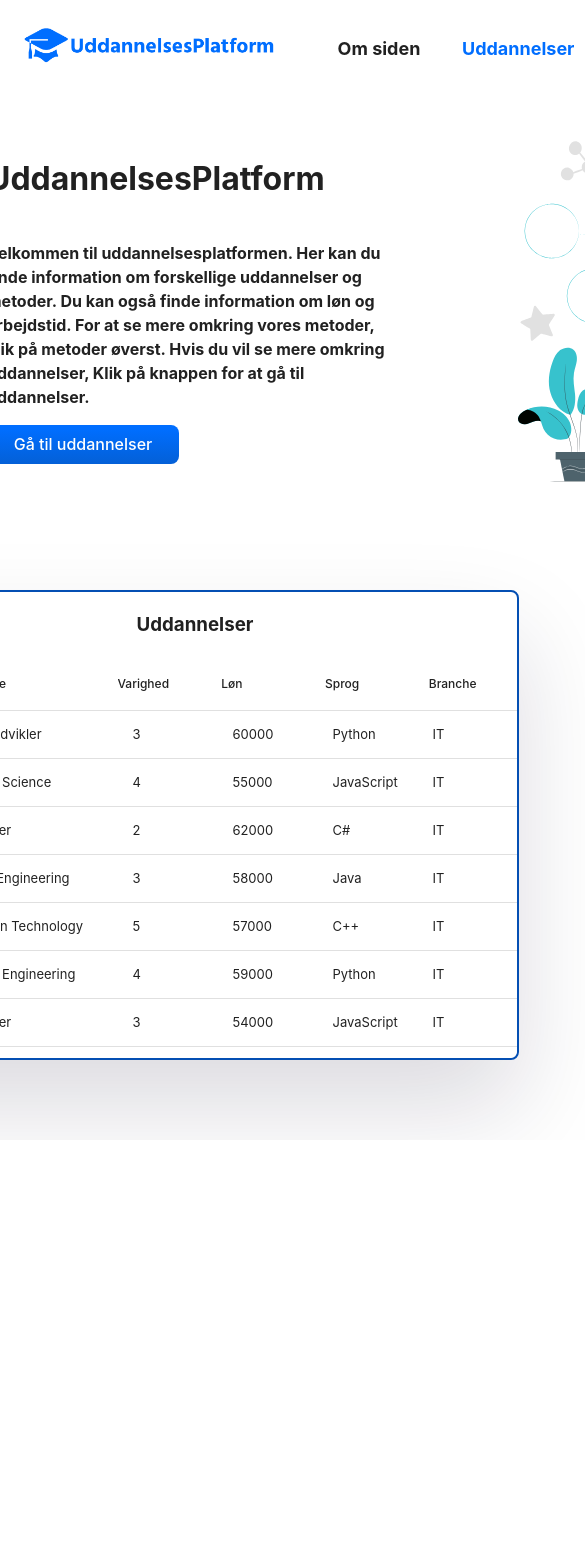
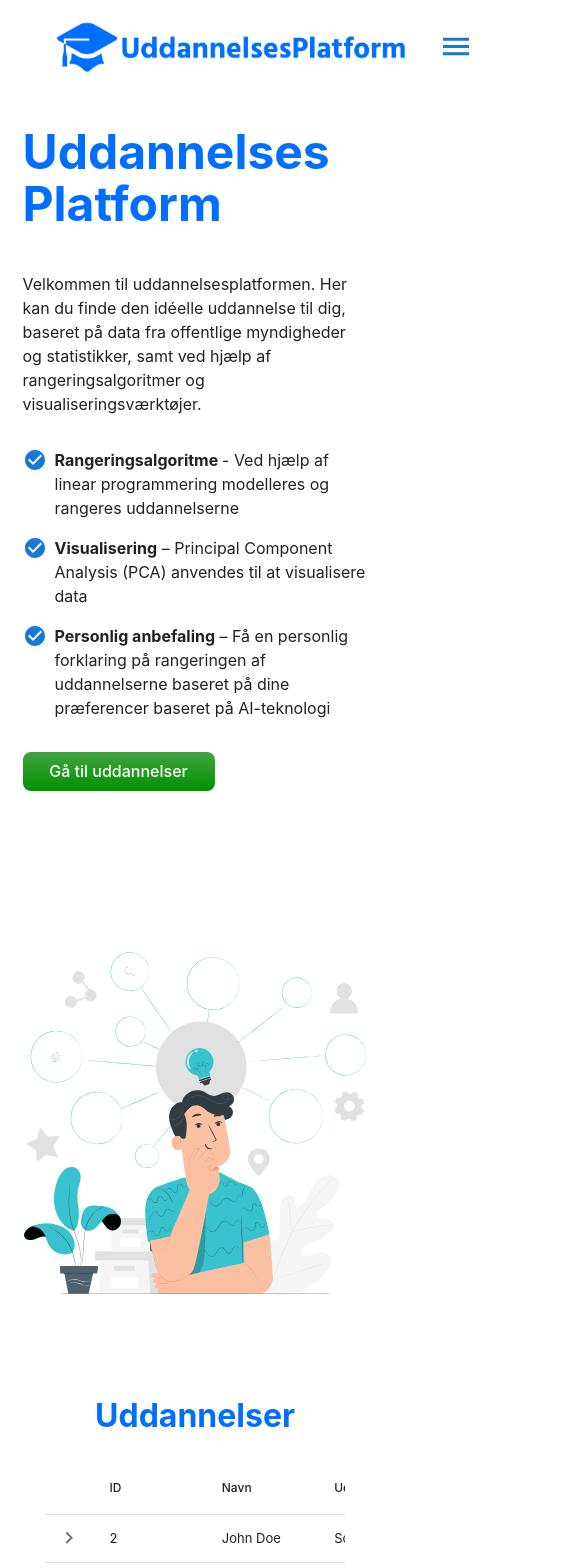
Before and after one commit to P2-API/Education-Platform, a React (Vite) app: page / in a window 390 px wide. Shown: the top 1568 px of the page, 585 px wide, since content can reach past the window. Before the commit the page ends 1140 px from the top, so only its background shows below. Built offline with nearby package versions, Linux system fonts and the light colour scheme.

Commit message:
Opdatering af frontend - mobilvenlig

```diff
--- a/Frontend/components/Navbar.tsx
+++ b/Frontend/components/Navbar.tsx
@@ -1,34 +1,88 @@
 import Logo from "../assets/logo.png";
 import { Link, useLocation } from "react-router-dom";
-
+import { useMediaQuery } from "@mui/material";
+import { useState } from "react";
+import Drawer from "@mui/material/Drawer";
+import MenuIcon from "@mui/icons-material/Menu";
 const Navbar = () => {
   const path = useLocation().pathname;
+  const [open, setOpen] = useState(false);
+  const toggleDrawer = (newOpen: boolean) => () => {
+    setOpen(newOpen);
+  };
+
+  const showNavbar = useMediaQuery("(min-width:850px)");
+
+  const drawerList = (
+    <div
+      style={{
+        width: 250,
+        minWidth: "150px",
+        display: "flex",
+        flexDirection: "column",
+      }}
+    >
+      <li
+        style={{
+          color: path === "/about" ? "#006eff" : undefined,
+          fontSize: "x-large",
+        }}
+      >
+        <Link to="/about" onClick={toggleDrawer(false)}>
+          Om siden
+        </Link>
+      </li>
+      <li
+        style={{
+          color: path === "/" ? "#006eff" : undefined,
+          fontSize: "x-large",
+        }}
+      >
+        <Link to="/" onClick={toggleDrawer(false)}>
+          Uddannelser
+        </Link>
+      </li>
+      <li
+        style={{
+          color: path === "/methods" ? "#006eff" : undefined,
+          fontSize: "x-large",
+        }}
+      >
+        <Link to="/methods" onClick={toggleDrawer(false)}>
+          Metoder
+        </Link>
+      </li>
+    </div>
+  );
+
   return (
     <div
       style={{
         display: "flex",
         justifyContent: "space-between",
         alignItems: "center",
-        height: "5em",
-        marginRight: "1em",
-        marginLeft: "1em",
+        height: "8%",
+        marginLeft: "3em",
+        marginTop: "1em",
       }}
     >
-      <div style={{ width: "15%", minWidth: "250px", alignItems: "center" }}>
+      <div style={{ width: "15%", minWidth: "350px", alignItems: "center" }}>
         <img
-          style={{ width: "100%", minWidth: "250px" }}
+          style={{ width: "100%", minWidth: "350px" }}
           height={"auto"}
           src={Logo}
           className="logo"
           alt="Logo"
         />
       </div>
+      {showNavbar ? (
         <ul
           style={{
             display: "flex",
             justifyContent: "space-evenly",
-          width: "25%",
-          minWidth: "400px",
+            width: "35%",
+            minWidth: "500px",
+            alignItems: "end",
           }}
         >
           <li
@@ -36,6 +90,7 @@ const Navbar = () => {
               marginLeft: "1em",
               marginRight: "1em",
               color: path === "/about" ? "#006eff" : undefined,
+              fontSize: "22px",
             }}
           >
             <Link to="/about">Om siden</Link>
@@ -45,6 +100,7 @@ const Navbar = () => {
               marginLeft: "1em",
               marginRight: "1em",
               color: path === "/" ? "#006eff" : undefined,
+              fontSize: "22px",
             }}
           >
             <Link to="/">Uddannelser</Link>
@@ -54,16 +110,30 @@ const Navbar = () => {
               marginLeft: "1em",
               marginRight: "1em",
               color: path === "/methods" ? "#006eff" : undefined,
+              fontSize: "22px",
             }}
           >
             <Link to="/methods">Metoder</Link>
           </li>
         </ul>
-      <div style={{ width: "20%", minWidth: "160px", textAlign: "right" }}>
-        <button className="primary-button" style={{ minWidth: "118px" }}>
-          Læs mere
-        </button>
+      ) : (
+        <div>
+          <MenuIcon
+            sx={{ minWidth: "100px" }}
+            fontSize="large"
+            color="primary"
+            onClick={toggleDrawer(true)}
+          ></MenuIcon>
+          <Drawer
+            sx={{ position: "absolute" }}
+            anchor="right"
+            open={open}
+            onClose={toggleDrawer(false)}
+          >
+            {drawerList}
+          </Drawer>
         </div>
+      )}
     </div>
   );
 };
--- a/Frontend/pages/Homepage.tsx
+++ b/Frontend/pages/Homepage.tsx
@@ -3,144 +3,224 @@ import Lottie from "lottie-react";
 import animationData from "../assets/animation.json";
 import DataTable, { TableColumn } from "react-data-table-component";
 import { VscArrowCircleRight } from "react-icons/vsc";
+import CheckCircleIcon from "@mui/icons-material/CheckCircle";
+import { useTheme } from "@mui/material/styles";
+import { useMediaQuery } from "@mui/material";
 
 type DataRow = {
+  id: number;
+  name: string;
   løn: number;
   uddannelse: string;
   varighed: number;
+  arbejdstid: string;
+  alder: number;
+  erfaring: number;
   sprog: string;
-  branche: string,
 };
 
 const Homepage = () => {
   const tableRef = useRef<HTMLDivElement>(null);
+  const matches = useMediaQuery("(min-width: 800px)");
   const columns: TableColumn<DataRow>[] = [
-    { name: "Uddannelse", selector: (row) => row.uddannelse, sortable: true, minWidth: "15em" },
+    { name: "ID", selector: (row) => row.id, sortable: true },
+    { name: "Navn", selector: (row) => row.name, sortable: true },
+    { name: "Uddannelse", selector: (row) => row.uddannelse, sortable: true },
     { name: "Varighed", selector: (row) => row.varighed, sortable: true },
+    { name: "Arbejdstid", selector: (row) => row.arbejdstid, sortable: true },
     { name: "Løn", selector: (row) => row.løn, sortable: true },
+    { name: "Alder", selector: (row) => row.alder, sortable: true },
+    { name: "Erfaring", selector: (row) => row.erfaring, sortable: true },
     { name: "Sprog", selector: (row) => row.sprog, sortable: true },
-    { name: "Branche", selector: (row) => row.branche, sortable: true }
   ];
   const data: DataRow[] = [
     {
+      id: 2,
+      name: "John Doe",
       løn: 60000,
       uddannelse: "Softwareudvikler",
       varighed: 3,
+      arbejdstid: "fuldtid",
+      alder: 28,
+      erfaring: 5,
       sprog: "Python",
-      branche: "IT"
     },
     {
+      id: 3,
+      name: "Alice Jensen",
       løn: 55000,
       uddannelse: "Computer Science",
       varighed: 4,
+      arbejdstid: "deltid",
+      alder: 30,
+      erfaring: 7,
       sprog: "JavaScript",
-      branche: "IT"
     },
     {
+      id: 4,
+      name: "Emma Nielsen",
       løn: 62000,
       uddannelse: "Datamatiker",
       varighed: 2,
+      arbejdstid: "fuldtid",
+      alder: 26,
+      erfaring: 3,
       sprog: "C#",
-      branche: "IT"
     },
     {
+      id: 5,
+      name: "Mikkel Pedersen",
       løn: 58000,
       uddannelse: "Software Engineering",
       varighed: 3,
+      arbejdstid: "fuldtid",
+      alder: 27,
+      erfaring: 4,
       sprog: "Java",
-      branche: "IT"
     },
     {
+      id: 6,
+      name: "Sarah Mikkelsen",
       løn: 57000,
       uddannelse: "Information Technology",
       varighed: 5,
+      arbejdstid: "fuldtid",
+      alder: 29,
+      erfaring: 6,
       sprog: "C++",
-      branche: "IT"
     },
     {
+      id: 7,
+      name: "Andreas Hansen",
       løn: 59000,
       uddannelse: "Computer Engineering",
       varighed: 4,
+      arbejdstid: "deltid",
+      alder: 31,
+      erfaring: 8,
       sprog: "Python",
-      branche: "IT"
     },
     {
+      id: 8,
+      name: "Louise Christensen",
       løn: 54000,
       uddannelse: "Datamatiker",
       varighed: 3,
+      arbejdstid: "fuldtid",
+      alder: 28,
+      erfaring: 5,
       sprog: "JavaScript",
-      branche: "IT"
     },
     {
+      id: 9,
+      name: "Peter Larsen",
       løn: 61000,
       uddannelse: "Softwareudvikler",
       varighed: 4,
+      arbejdstid: "fuldtid",
+      alder: 30,
+      erfaring: 7,
       sprog: "C#",
-      branche: "IT"
     },
     {
+      id: 10,
+      name: "Maria Olsen",
       løn: 60000,
       uddannelse: "Computer Science",
       varighed: 2,
+      arbejdstid: "fuldtid",
+      alder: 25,
+      erfaring: 3,
       sprog: "Java",
-      branche: "IT"
     },
     {
+      id: 11,
+      name: "Nikolaj Rasmussen",
       løn: 56000,
       uddannelse: "Software Engineering",
       varighed: 3,
+      arbejdstid: "fuldtid",
+      alder: 27,
+      erfaring: 4,
       sprog: "C++",
-      branche: "IT"
     },
     {
+      id: 12,
+      name: "Sofie Jørgensen",
       løn: 58000,
       uddannelse: "Information Technology",
       varighed: 5,
+      arbejdstid: "fuldtid",
+      alder: 29,
+      erfaring: 6,
       sprog: "Python",
-      branche: "IT"
     },
     {
+      id: 13,
+      name: "Martin Madsen",
       løn: 57000,
       uddannelse: "Computer Engineering",
       varighed: 4,
+      arbejdstid: "deltid",
+      alder: 31,
+      erfaring: 8,
       sprog: "JavaScript",
-      branche: "IT"
     },
     {
+      id: 14,
+      name: "Line Andersen",
       løn: 59000,
       uddannelse: "Datamatiker",
       varighed: 3,
+      arbejdstid: "fuldtid",
+      alder: 28,
+      erfaring: 5,
       sprog: "C#",
-      branche: "IT"
     },
     {
+      id: 15,
+      name: "Anders Christensen",
       løn: 61000,
       uddannelse: "Softwareudvikler",
       varighed: 4,
+      arbejdstid: "fuldtid",
+      alder: 30,
+      erfaring: 7,
       sprog: "Java",
-      branche: "IT"
     },
     {
+      id: 16,
+      name: "Camilla Nielsen",
       løn: 60000,
       uddannelse: "Computer Science",
       varighed: 2,
+      arbejdstid: "fuldtid",
+      alder: 25,
+      erfaring: 3,
       sprog: "C++",
-      branche: "IT"
     },
     {
+      id: 17,
+      name: "Lars Pedersen",
       løn: 56000,
       uddannelse: "Information Technology",
       varighed: 5,
+      arbejdstid: "fuldtid",
+      alder: 29,
+      erfaring: 6,
       sprog: "Python",
-      branche: "IT"
     },
     {
+      id: 18,
+      name: "Louise Hansen",
       løn: 59000,
       uddannelse: "Computer Engineering",
       varighed: 4,
+      arbejdstid: "deltid",
+      alder: 31,
+      erfaring: 8,
       sprog: "JavaScript",
-      branche: "IT"
-    }
+    },
   ];
 
   return (
@@ -150,32 +230,68 @@ const Homepage = () => {
           display: "flex",
           width: "100%",
           justifyContent: "center",
-          minWidth: "900px",
-          marginBottom: "5em",
           gap: "5em",
-          marginRight: "10%",
-          alignItems: "start",
-          height: "50%",
+          minHeight: "80vh",
+          flexWrap: "wrap",
+          alignItems: "center",
         }}
       >
         <div
           style={{
-            height: "100%",
-            display: "flex",
-            flexDirection: "column",
-            justifyContent: "center",
-            width: "25em",
-            minWidth: "400px",
+            width: "35%",
+            minWidth: "345px",
           }}
         >
-          <h1>UddannelsesPlatform</h1>
-          <p>
-            Velkommen til uddannelsesplatformen. Her kan du finde information om
-            forskellige uddannelser og metoder. Du kan også finde information om
-            løn og arbejdstid. For at se mere omkring vores metoder, klik på
-            metoder øverst. Hvis du vil se mere omkring uddannelser, Klik på
-            knappen for at gå til uddannelser.
-          </p>
+          {matches ? (
+            <h1 className="text-color-blue" style={{ fontSize: "xxx-large" }}>
+              UddannelsesPlatform
+            </h1>
+          ) : (
+            <>
+              <h1
+                className="text-color-blue"
+                style={{ fontSize: "xxx-large", marginBottom: 0 }}
+              >
+                Uddannelses
+              </h1>
+              <h1
+                className="text-color-blue"
+                style={{ fontSize: "xxx-large", marginTop: -20 }}
+              >
+                Platform
+              </h1>
+            </>
+          )}
+          Velkommen til uddannelsesplatformen. Her kan du finde den idéelle
+          uddannelse til dig, baseret på data fra offentlige myndigheder og
+          statistikker, samt ved hjælp af rangeringsalgoritmer og
+          visualiseringsværktøjer.
+          <p></p>
+          <div style={{ display: "flex", marginTop: "2em" }}>
+            <CheckCircleIcon sx={{ marginRight: 1 }} color="primary" />{" "}
+            <div>
+              <b>Rangeringsalgoritme </b> - Ved hjælp af linear programmering
+              modelleres og rangeres uddannelserne
+            </div>
+          </div>
+          <div style={{ display: "flex", marginTop: "1em" }}>
+            <CheckCircleIcon sx={{ marginRight: 1 }} color="primary" />{" "}
+            <div>
+              <b> Visualisering</b> – Principal Component Analysis (PCA)
+              anvendes til at visualisere data
+            </div>
+          </div>
+          <div
+            style={{ display: "flex", marginTop: "1em", marginBottom: "2em" }}
+          >
+            <CheckCircleIcon sx={{ marginRight: 1 }} color="primary" />{" "}
+            <div>
+              <b> Personlig anbefaling</b> – Få en personlig forklaring på
+              rangeringen af uddannelserne baseret på dine præferencer baseret
+              på AI-teknologi
+            </div>
+          </div>
+          <p></p>
           <button
             className="primary-button"
             style={{ width: "12em" }}
@@ -188,38 +304,29 @@ const Homepage = () => {
         </div>
         <Lottie
           animationData={animationData}
-          style={{ minWidth: "462px", height: "100%" }}
+          style={{ minWidth: "400px", height: "500px", minHeight: "400px" }}
         />
       </div>
-      <div style={{ display: "flex", justifyContent: "center" }}>
-        <div
-          className="crazy-shadow"
-          style={{
-            marginBottom: "5em",
-          }}
-        >
+
+      <div style={{ height: "100%", width: "80%" }}>
+        <h1 style={{ textAlign: "center" }} className="text-color-blue">
+          Uddannelser
+        </h1>
         <div ref={tableRef} id="table" />
-          <h3 style={{ textAlign: "center" }}>Uddannelser</h3>
+
         <DataTable
           columns={columns}
           highlightOnHover
           pointerOnHover
-            fixedHeader
-            fixedHeaderScrollHeight="25em"
           data={data}
           responsive
           expandableRows
           expandOnRowClicked
-            customStyles={{
-              table: {
-                style: {
-                  width: "100%",
-                },
-              },
-            }
-            }
+          style={{
+            boxShadow: "rgba(0, 0, 0, 0.35) 0px 5px 15px",
+            overflow: "scroll",
+          }}
         />
-        </div>
       </div>
     </>
   );
--- a/package.json
+++ b/package.json
@@ -11,6 +11,10 @@
     "test": "vitest --coverage"
   },
   "dependencies": {
+    "@emotion/react": "^11.11.4",
+    "@emotion/styled": "^11.11.5",
+    "@mui/icons-material": "^5.15.15",
+    "@mui/material": "^5.15.15",
     "axios": "^1.6.8",
     "cheerio": "^1.0.0-rc.12",
     "child_process": "^1.0.2",
--- a/src/App.tsx
+++ b/src/App.tsx
@@ -7,6 +7,14 @@ function App() {
     <div style={{ height: "100vh" }}>
       <Navbar />
 
+      <div
+        style={{
+          height: "92%",
+          display: "flex",
+          justifyContent: "center",
+          flexWrap: "wrap",
+        }}
+      >
         <Routes>
           <Route path="/" element={<Homepage />} />
           <Route path="/about" element={<h1>Om siden</h1>} />
@@ -14,6 +22,7 @@ function App() {
           {/* Add more routes here */}
         </Routes>
       </div>
+    </div>
   );
 }
 
--- a/src/index.css
+++ b/src/index.css
@@ -37,24 +37,23 @@
   font-size: 1em;
   font-weight: 500;
   font-family: inherit;
-  background: linear-gradient(180deg, #006eff 10%, #0460d7 100%);
+  background: linear-gradient(180deg, rgb(59 161 58) 10%, #029100 100%);
   color: #ffffff;
   cursor: pointer;
-  transition: scale 0.1s ease-out;
+}
+
+.text-color-blue {
+  color: #006eff;
 }
 
 .primary-button:hover {
-  scale: 1.01 ;
-  background: linear-gradient(180deg, rgb(19, 121, 255) 10%, #0460d7 100%);
-  transition: scale 0.1s ease
+  background: linear-gradient(180deg, rgb(52, 136, 50) 10%, #047202 100%);
 }
 
 
 .primary-button:active {
   scale: 0.99;
-  background: linear-gradient(180deg, #006eff 10%, #0460d7 100%);
 
-  transition: scale 0.1s ease;
 }
 
 
@@ -70,7 +69,6 @@ li {
   list-style-type: none;
   font-size: large;
   border-bottom: 1px transparent #000000;
-  transition: scale 0.1s ease-out;
 }
 
 li {
@@ -79,16 +77,12 @@ li {
 }
 
 li:hover {
-  scale: 1.02 ;
-
-  transition: scale 0.1s ease;
+  color: #006eff;
 }
 
 li:active {
-  scale: 0.95;
+  scale: 0.98;
   color: #006eff;
-  transition: scale 0.1s ease;
-
 }
 
 
```
Also changed, not shown: Frontend/assets/logo_blue.png (added), 1 other file (tests, documents, lock files or other folders). Lines whose indentation alone changed are shown as unchanged.
